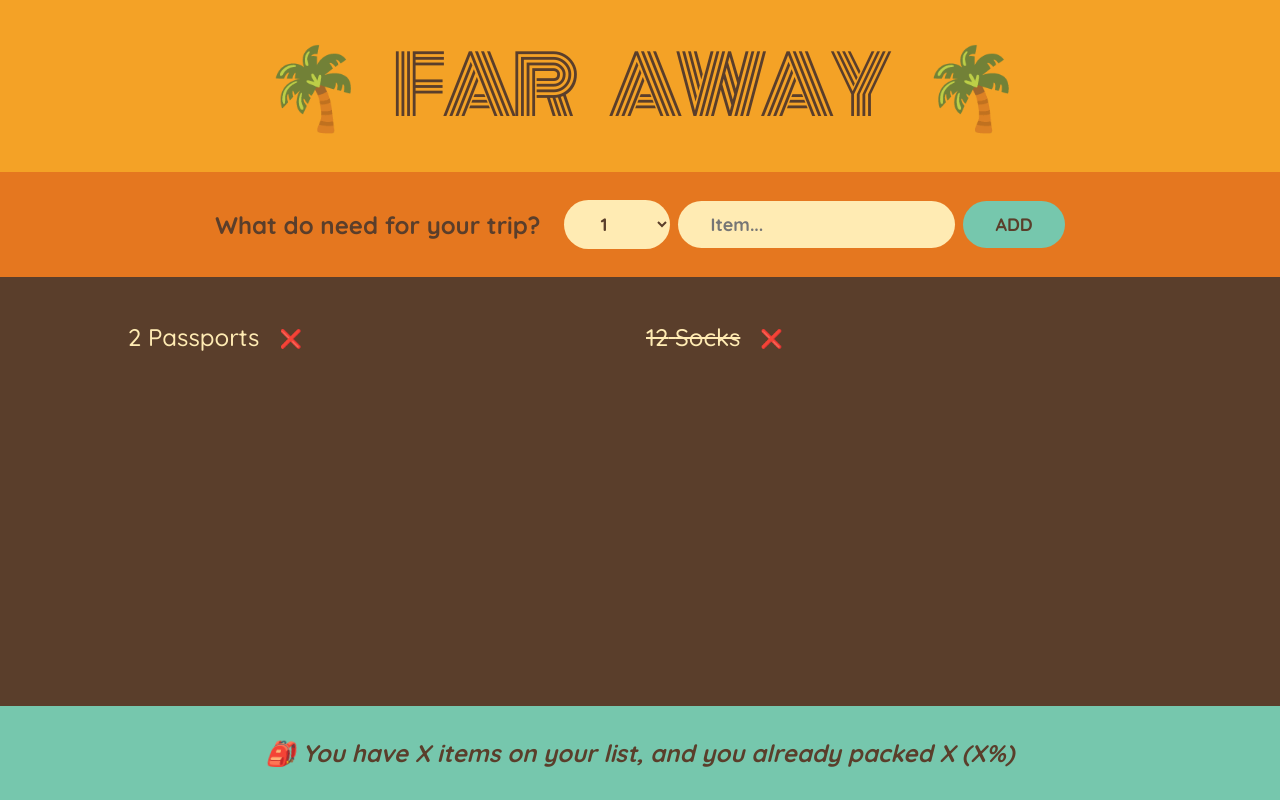
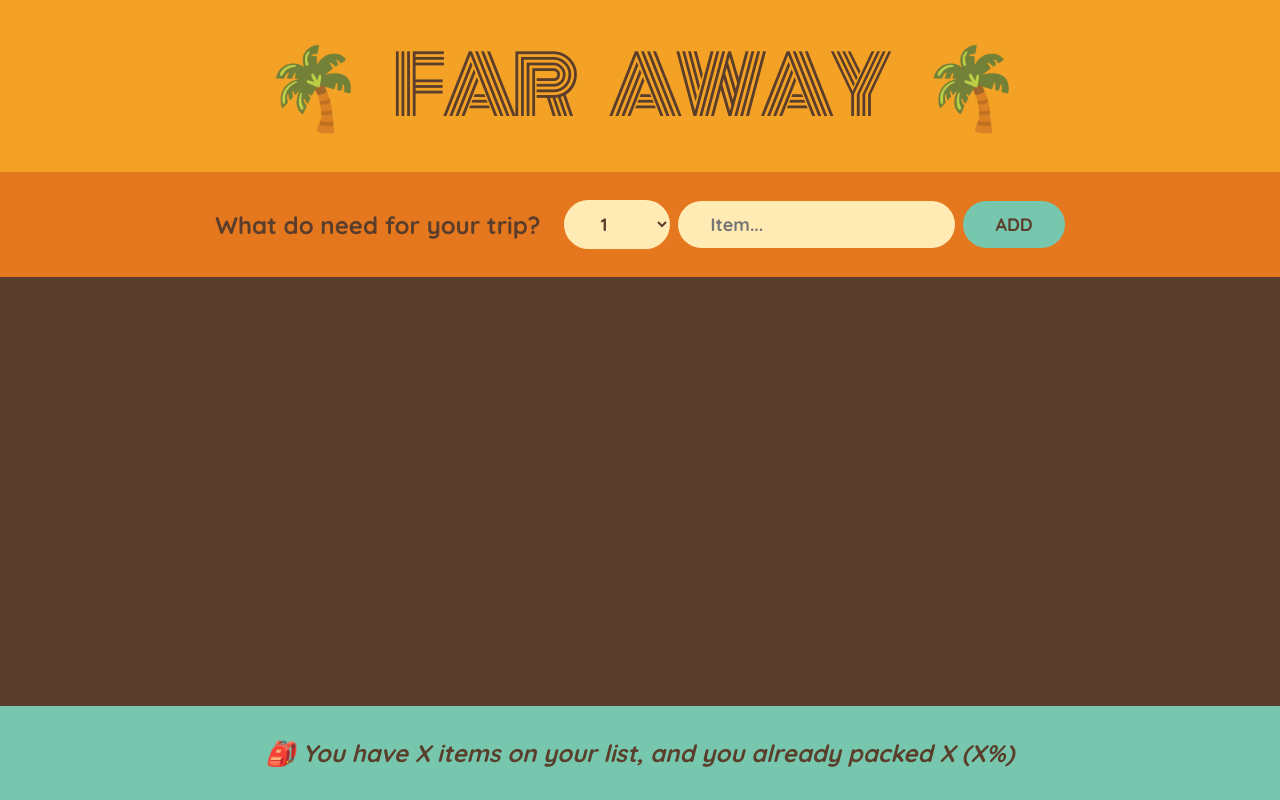
Before and after one commit to atharvamogade/react-course-practice, a React (Create React App) app in the folder 05-travel-list/: page / in a window 1280 px wide. Built offline with nearby package versions, Linux system fonts and the light colour scheme.

Commit message:
Lift the Items state to the parant component from Form component so that it can be used in Form's sibling PackingList component

```diff
--- a/05-travel-list/src/App.js
+++ b/05-travel-list/src/App.js
@@ -5,11 +5,19 @@ const initialItems = [
 ];
 
 export default function App() {
+  const [items, setItem] = useState([]);
+
+  function hanndleAddItem(item) {
+    // setItem(item => items.push(item));
+    // This will not work as it mutates the state vaiable item
+    setItem((items) => [...items, item]);
+  }
+
   return (
     <div className="app">
       <Logo />
-      <Form />
-      <PackingList />
+      <Form onAddItems={hanndleAddItem} />
+      <PackingList items={items} />
       <Stats />
     </div>
   );
@@ -19,16 +27,9 @@ function Logo() {
   return <h1>🌴 Far Away 🌴</h1>;
 }
 
-function Form() {
+function Form({ onAddItems }) {
   const [description, setDescription] = useState("");
   const [quantity, setQuantity] = useState(1);
-  const [items, setItem] = useState([]);
-
-  function hanndleAddItem(item) {
-    // setItem(item => items.push(item));
-    // This will not work as it mutates the state vaiable item
-    setItem((items) => [...items, item]);
-  }
 
   function handleSubmit(event) {
     event.preventDefault();
@@ -38,7 +39,7 @@ function Form() {
     const newItem = { description, quantity, packed: false, id: Date.now() };
     console.log(newItem);
 
-    hanndleAddItem(newItem);
+    onAddItems(newItem);
 
     setDescription("");
     setQuantity(1);
@@ -68,11 +69,11 @@ function Form() {
   );
 }
 
-function PackingList() {
+function PackingList({ items }) {
   return (
     <div className="list">
       <ul>
-        {initialItems.map((item) => {
+        {items.map((item) => {
           // return <p>{item.description}</p>;
           return <Item item={item} key={item.id} />;
         })}
```
